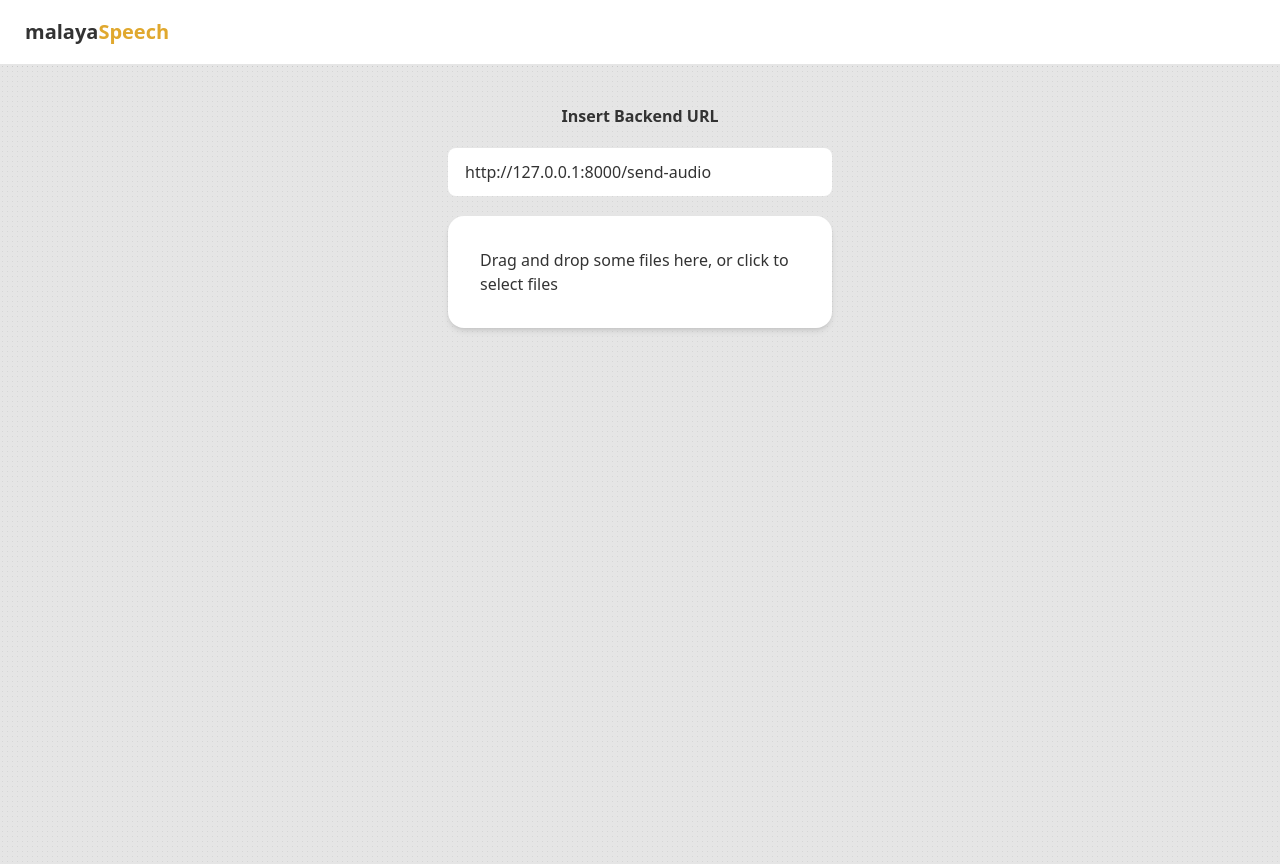
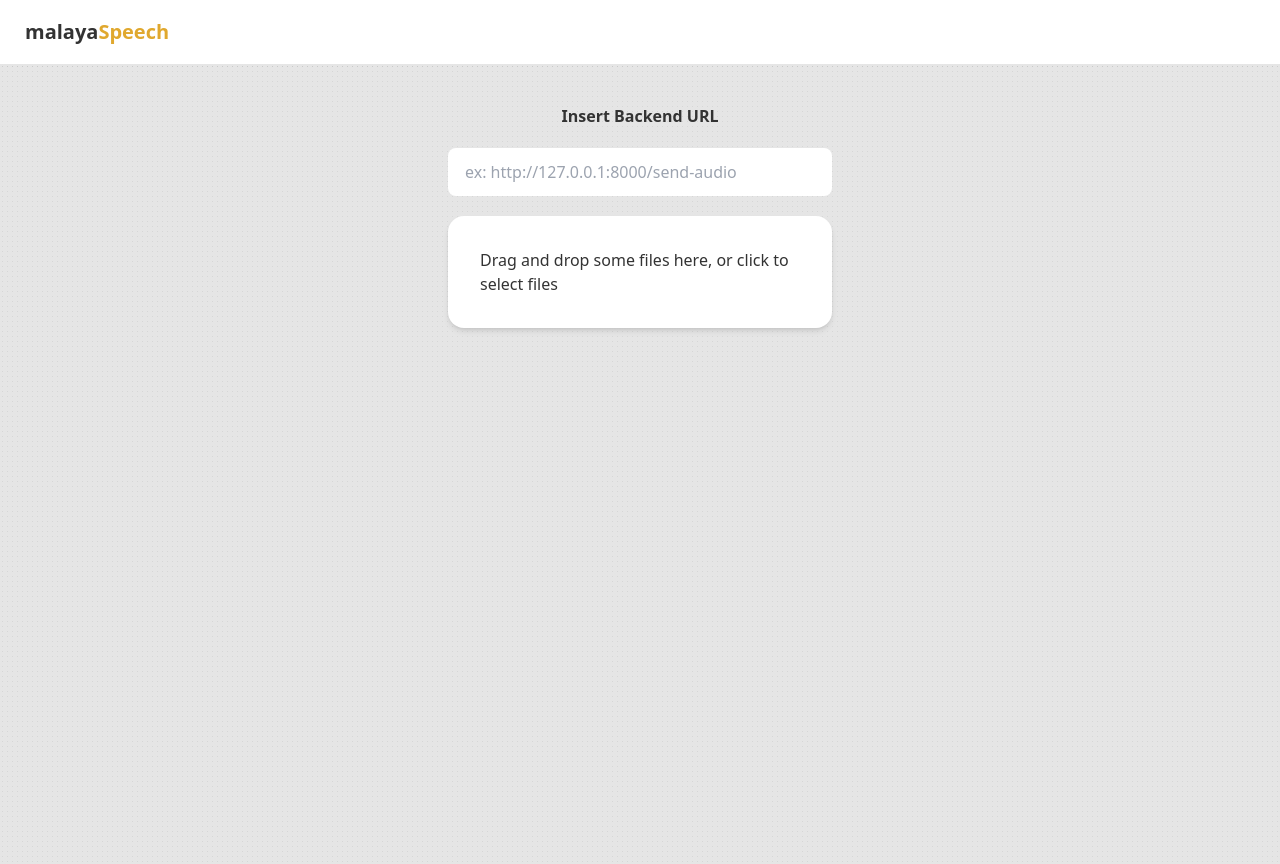
Before and after one commit to nightmunch/fronttoback-file-upload, a Next.js app: page /speech in a window 1280 px wide. Built offline with nearby package versions, Linux system fonts and the light colour scheme.

Commit message:
empty the url state

```diff
--- a/src/pages/speech.tsx
+++ b/src/pages/speech.tsx
@@ -4,7 +4,7 @@
 import Layout from "./layout";
 
 const Speech: NextPage = () => {
-    const [url, setUrl] = useState("http://127.0.0.1:8000/send-audio");
+    const [url, setUrl] = useState("");
     return (
         <Layout>
             <div className="polkadot min-h-screen">
```
